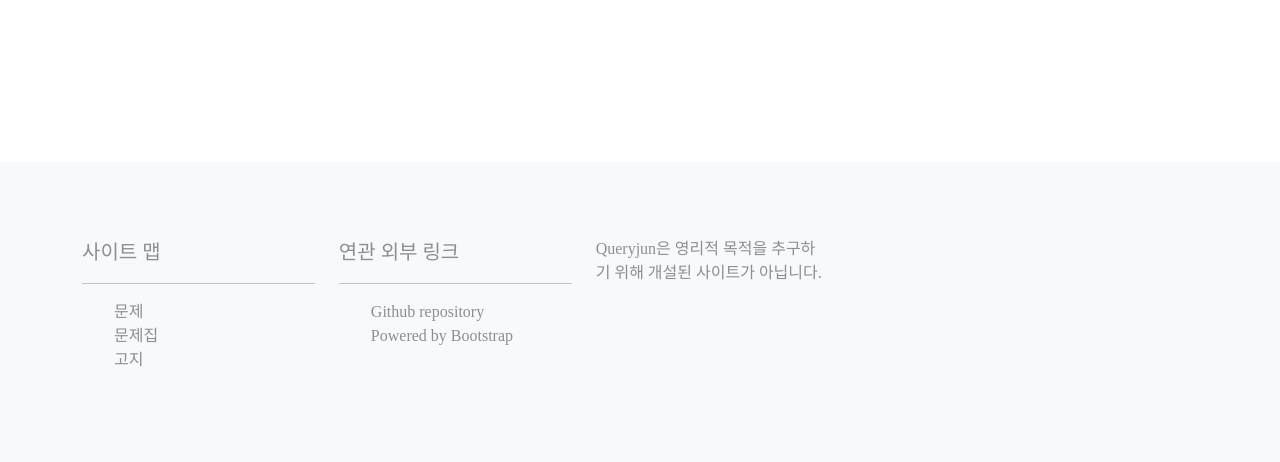
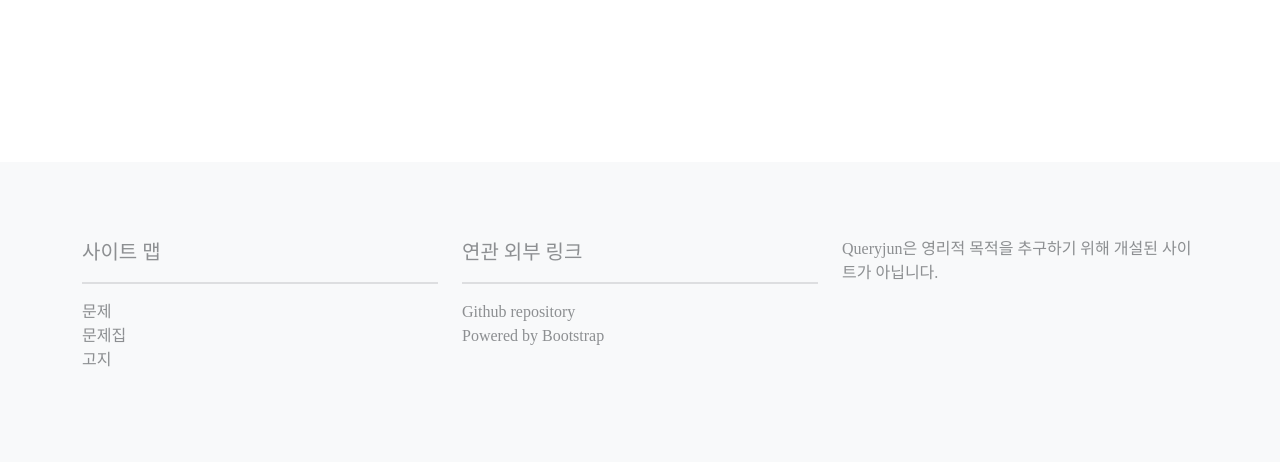
Before and after one commit to armedHeistKino/queryjun, a Django app: template queryjun/main/templates/main.html in a window 1280 px wide. Shown: the part 1609-2071 px from the top of the page. Run offline with Django 5.2, Linux system fonts and the light colour scheme; the template is opened without the code that fills it, so the values that code supplies are empty; some web fonts are replaced.

Commit message:
fix: Correct align caused by incorrect class

```diff
--- a/templates/nav_bar_foot.html
+++ b/templates/nav_bar_foot.html
@@ -1,10 +1,10 @@
-<nav class="navbar bg-body-tertiary" style="height: 300px;">
-    <div class="container">
+<nav class="container-fluid bg-body-tertiary position-relative" style="height: 300px;">
+    <div class="container position-absolute top-50 start-50 translate-middle">
         <div class="row">
             <div class="col">
                 <p class="fs-5 text-body-tertiary">사이트 맵</p>
                 <hr>
-                <ul class="fs-6" style="list-style:none;">
+                <ul class="fs-6" style="list-style:none; padding:0;">
                     <li><a class="text-body-tertiary link-dark link-offset-2 link-offset-3-hover link-underline link-underline-opacity-0 link-underline-opacity-75-hover" href="{% url 'question:question-list' %}">문제</a></li>
                     <li><a class="text-body-tertiary link-dark link-offset-2 link-offset-3-hover link-underline link-underline-opacity-0 link-underline-opacity-75-hover" href="{% url 'workbook:workbook-list' %}">문제집</a></li>
                     <li><a class="text-body-tertiary link-dark link-offset-2 link-offset-3-hover link-underline link-underline-opacity-0 link-underline-opacity-75-hover" href="">고지</a></li>
@@ -13,7 +13,7 @@
             <div class="col">
                 <p class="fs-5 text-body-tertiary">연관 외부 링크</p>
                 <hr>
-                <ul class="fs-6" style="list-style:none;">
+                <ul class="fs-6" style="list-style:none; padding:0;">
                     <li><a class="text-body-tertiary link-dark link-offset-2 link-offset-3-hover link-underline link-underline-opacity-0 link-underline-opacity-75-hover" href="https://github.com/armedHeistKino/queryjun">Github repository</a></li>
                     <li class="text-body-tertiary">Powered by <a class="text-body-tertiary link-dark link-offset-2 link-offset-3-hover link-underline link-underline-opacity-0 link-underline-opacity-75-hover" href="">Bootstrap</a></li>
                 </ul>
```
